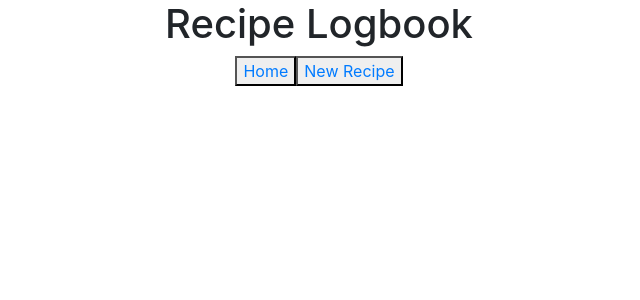
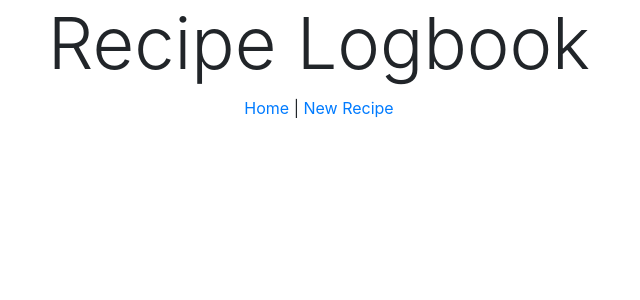
Before and after one commit to Sandstorm890/react-project-final, a React (Create React App) app: page / in a window 1280 px wide. Shown: the top 300 px of the page, without its empty margins (321-961 px from the left). Built offline with nearby package versions, Linux system fonts and the light colour scheme; no server answers.

Commit message:
change buttons to links

```diff
--- a/src/components/Header.js
+++ b/src/components/Header.js
@@ -7,12 +7,11 @@ class Header extends React.Component {
     render() {
         return (
             <div >
-                <h1>Recipe Logbook</h1>
+                <h1 className="display-3">Recipe Logbook</h1>
                 <div className="btn-group">
                     <div>
-                        <button ><Link to='/recipes'>Home</Link></button>
-                        <button ><Link to="/recipes/new">New Recipe</Link></button>
-
+                        <Link to='/recipes'>Home</Link> |
+                        <Link to="/recipes/new"> New Recipe</Link>
                     </div>
                 </div>
             </div>
```
